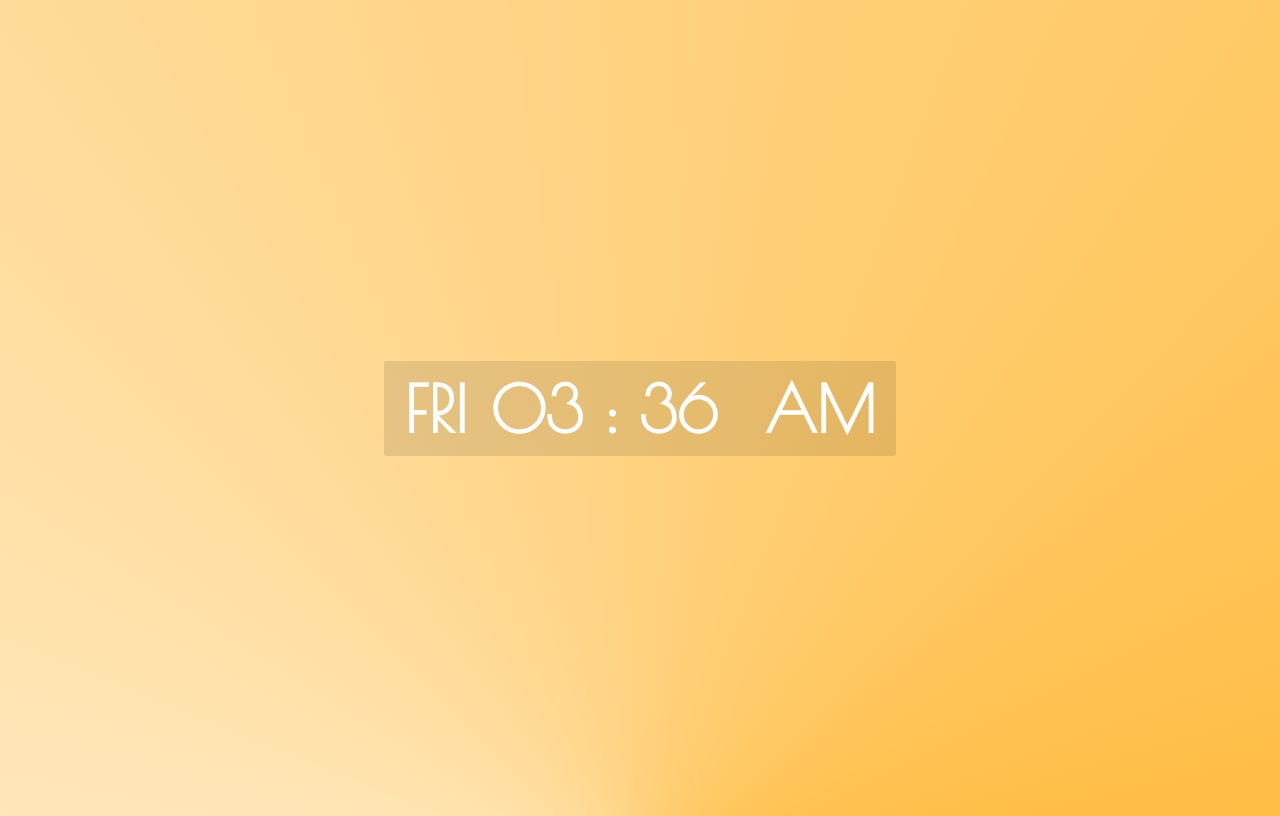
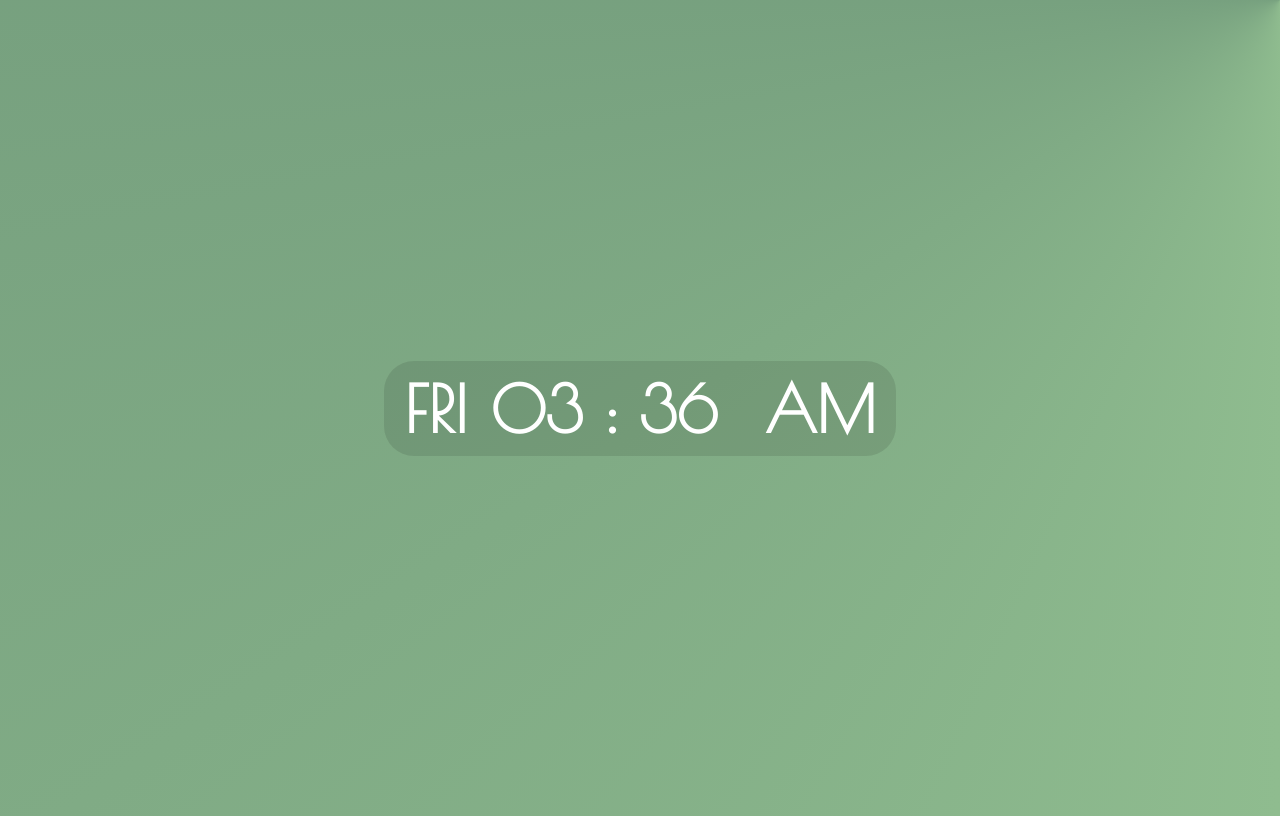
Before and after one commit to lgrizo/Digital-Clock, a plain HTML site: page index.html in a window 1280 px wide. Drawn offline with nearby package versions, Linux system fonts and the light colour scheme.

Commit message:
final JS

```diff
--- a/script.js
+++ b/script.js
@@ -1,4 +1,5 @@
 window.addEventListener("load", calculateTime);
+
 function calculateTime() {
   var date = new Date();
   var dayNumber = date.getDay();
--- a/style.css
+++ b/style.css
@@ -1,7 +1,7 @@
 body {
 font-family: 'Poiret One', sans-serif;
 overflow: hidden;
-background: conic-gradient(from .5turn at 50% 110%, white, orange)
+background: conic-gradient(from .5turn at top right, darkseagreen, darkslategray)
 }
 
 .container {
@@ -17,7 +17,7 @@ background: conic-gradient(from .5turn at 50% 110%, white, orange)
     width: fit-content;
     margin: auto;
     padding: 10px;
-    border-radius: 2px;
+    border-radius: 30px;
     color: #fff;
     background: rgba(0, 0, 0, 0.1);
 }
```
